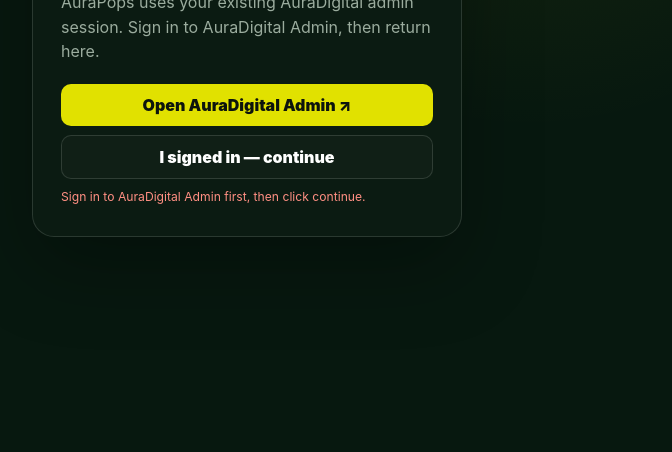
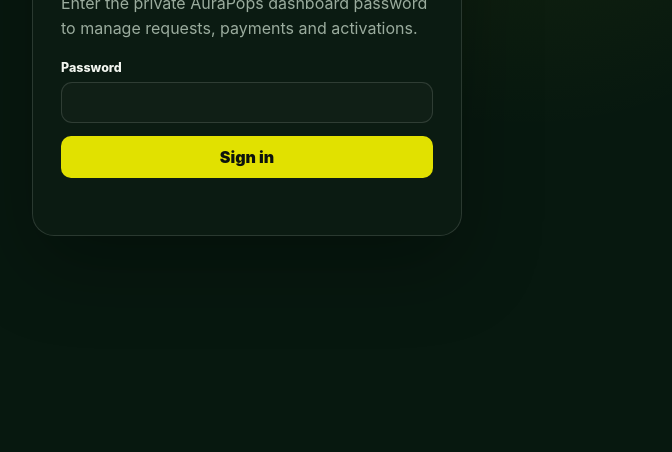
Before and after one commit to Dhiaeddine-mahouachi/empty-1, a website: page public/admin.html in a window 1280 px wide. Shown: the part 348-800 px from the top of the page, without its empty margins (393-1065 px from the left). Drawn offline with Linux system fonts and the light colour scheme; files that its build step writes are made by us from their sources; no server answers; files whose address does not match are found by name.

Commit message:
Add AuraPops dashboard password form

```diff
--- a/public/admin.html
+++ b/public/admin.html
@@ -13,9 +13,11 @@
     <div class="login-card">
       <span class="mark">AP</span>
       <h1>AuraPops Admin</h1>
-      <p>AuraPops uses your existing AuraDigital admin session. Sign in to AuraDigital Admin, then return here.</p>
-      <a class="admin-signin" href="/admin" target="_blank" rel="noopener">Open AuraDigital Admin ↗</a>
-      <button id="retrySession" type="button">I signed in — continue</button>
+      <p>Enter the private AuraPops dashboard password to manage requests, payments and activations.</p>
+      <form id="loginForm">
+        <label>Password<input id="password" name="password" type="password" autocomplete="current-password" required></label>
+        <button type="submit">Sign in</button>
+      </form>
       <div id="loginNotice"></div>
     </div>
   </section>
@@ -23,7 +25,7 @@
   <main class="dashboard" id="dashboardView" hidden>
     <header class="dash-head">
       <div><span class="eyebrow">AURAPOPS CONTROL</span><h1>Activation dashboard</h1><small id="currentUser"></small></div>
-      <div class="head-actions"><a href="/aurapops" target="_blank">Open builder ↗</a><a href="/admin" target="_blank">AuraDigital Admin ↗</a></div>
+      <div class="head-actions"><a href="/aurapops" target="_blank">Open builder ↗</a><button id="logout" type="button">Sign out</button></div>
     </header>
     <div id="metrics" class="metrics"></div>
     <section class="panel">
```
